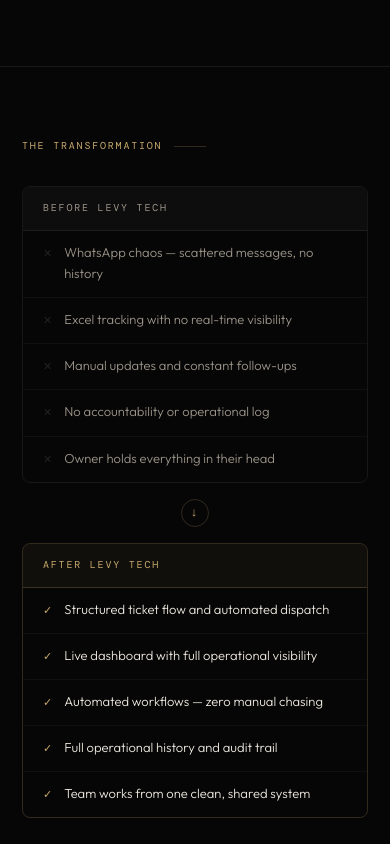
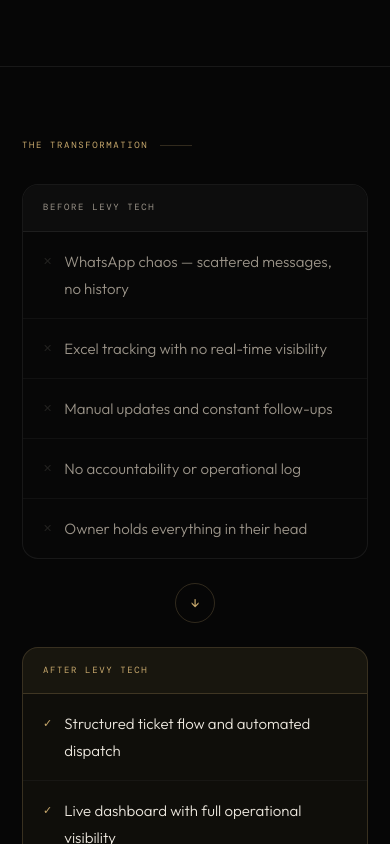
Before and after one commit to YoniLevy10/levy_tech_site, a Next.js app: page / in a window 390 px wide. Shown: the part 1620-2464 px from the top of the page. Built offline with nearby package versions, Linux system fonts and the light colour scheme; a web font is replaced by a local one.

Commit message:
Improve before after mobile readability

```diff
--- a/components/ui/BeforeAfter.tsx
+++ b/components/ui/BeforeAfter.tsx
@@ -23,72 +23,69 @@
   ]
 
   return (
-    <section className="px-[5vw] py-20 border-t border-line">
-      <div className="max-w-7xl mx-auto">
+    <section className="border-t border-line px-6 py-20 sm:px-[5vw]">
+      <div className="mx-auto max-w-7xl">
         <motion.div
           initial={{ opacity: 0, y: 20 }}
           whileInView={{ opacity: 1, y: 0 }}
           transition={{ duration: 0.5 }}
           viewport={{ once: true, amount: 0.1 }}
-          className="flex items-center gap-3 font-mono text-[10px] tracking-[2.5px] uppercase text-gold mb-8"
+          className="mb-8 flex items-center gap-3 font-mono text-[9px] uppercase tracking-[0.22em] text-gold sm:text-[10px]"
         >
           <span>{t("ba.label")}</span>
-          <span className="w-8 h-px bg-gold-border" />
+          <span className="h-px w-8 bg-gold-border" />
         </motion.div>
 
-        <div className="grid grid-cols-1 md:grid-cols-[1fr_40px_1fr] gap-0 items-stretch">
-          {/* Before column */}
+        <div className="grid grid-cols-1 items-stretch gap-5 md:grid-cols-[1fr_40px_1fr] md:gap-0">
           <motion.div
             initial={{ opacity: 0, x: -20 }}
             whileInView={{ opacity: 1, x: 0 }}
             transition={{ duration: 0.5, delay: 0.1 }}
             viewport={{ once: true, amount: 0.1 }}
-            className="border border-line rounded-lg overflow-hidden"
+            className="overflow-hidden rounded-2xl border border-line bg-surface-1/30"
           >
-            <div className="px-5 py-3.5 border-b border-line font-mono text-[10px] tracking-widest uppercase text-muted bg-surface-1">
+            <div className="border-b border-line bg-surface-1 px-5 py-4 font-mono text-[9px] uppercase tracking-[0.2em] text-muted sm:text-[10px]">
               {t("ba.before")}
             </div>
             {beforeItems.map((item, index) => (
               <div
                 key={index}
-                className="flex items-start gap-3 px-5 py-3 border-b border-line-2 last:border-b-0 text-[13px] text-muted font-light leading-relaxed"
+                className="flex items-start gap-3 border-b border-line-2 px-5 py-4 text-[15px] font-light leading-[1.8] text-muted last:border-b-0"
               >
-                <span className="text-faint text-[11px] mt-0.5 shrink-0">✕</span>
+                <span className="mt-1 shrink-0 text-[11px] text-faint">✕</span>
                 <span>{item}</span>
               </div>
             ))}
           </motion.div>
 
-          {/* Arrow */}
-          <div className="flex items-center justify-center py-4 md:py-0">
+          <div className="flex items-center justify-center py-1 md:py-0">
             <motion.div
               initial={{ scale: 0 }}
               whileInView={{ scale: 1 }}
               transition={{ duration: 0.3, delay: 0.3 }}
               viewport={{ once: true, amount: 0.1 }}
-              className="w-7 h-7 rounded-full border border-gold-border grid place-items-center text-gold text-xs rotate-90 md:rotate-0"
+              className="grid h-10 w-10 place-items-center rounded-full border border-gold-border text-sm text-gold md:h-7 md:w-7 md:text-xs md:rotate-0"
             >
-              →
+              ↓
             </motion.div>
           </div>
 
-          {/* After column */}
           <motion.div
             initial={{ opacity: 0, x: 20 }}
             whileInView={{ opacity: 1, x: 0 }}
             transition={{ duration: 0.5, delay: 0.2 }}
             viewport={{ once: true, amount: 0.1 }}
-            className="border border-gold-border rounded-lg overflow-hidden"
+            className="overflow-hidden rounded-2xl border border-gold-border bg-gold/5"
           >
-            <div className="px-5 py-3.5 border-b border-gold-border font-mono text-[10px] tracking-widest uppercase text-gold bg-gold/5">
+            <div className="border-b border-gold-border bg-gold/5 px-5 py-4 font-mono text-[9px] uppercase tracking-[0.2em] text-gold sm:text-[10px]">
               {t("ba.after")}
             </div>
             {afterItems.map((item, index) => (
               <div
                 key={index}
-                className="flex items-start gap-3 px-5 py-3 border-b border-line-2 last:border-b-0 text-[13px] text-foreground font-light leading-relaxed"
+                className="flex items-start gap-3 border-b border-line-2 px-5 py-4 text-[15px] font-light leading-[1.8] text-foreground last:border-b-0"
               >
-                <span className="text-gold text-[11px] mt-0.5 shrink-0">✓</span>
+                <span className="mt-1 shrink-0 text-[11px] text-gold">✓</span>
                 <span>{item}</span>
               </div>
             ))}
```
